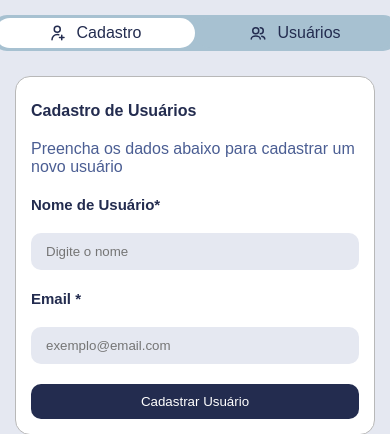
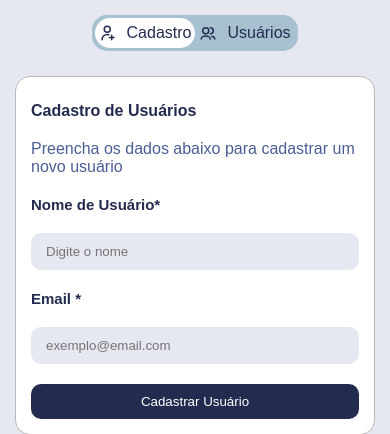
Before and after one commit to SatiroDev/estudo-fullstack, a Flask app: page / in a window 390 px wide. Shown: the part 147-581 px from the top of the page. Run offline with Flask 3, Linux system fonts and the light colour scheme.

Commit message:
melhora responsividade em telas menores

```diff
--- a/static/style.css
+++ b/static/style.css
@@ -38,9 +38,9 @@ main {
     justify-content: center;
     align-items: center;
     width: 400px;
-    min-width: 250px;
+    max-width: 35%;
+    min-width: 200px;
     height: 30px;
-    max-height: 40px;
     background-color: #a7c1d1;
     border-radius: 15px;
 }
```
